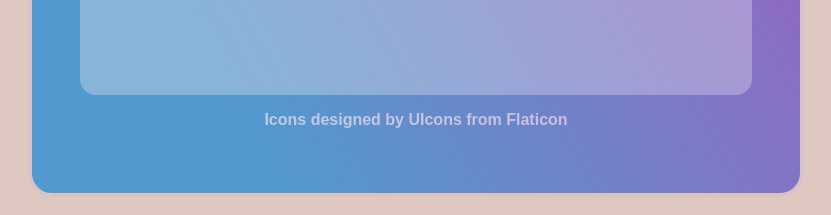
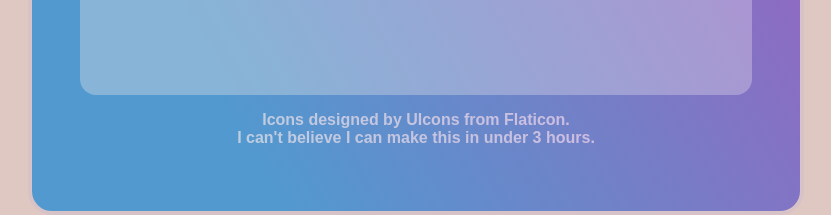
Before and after one commit to TheAmanD/TheAmanD.github.io, a plain HTML site: page index.html in a window 1280 px wide. Shown: the part 669-884 px from the top of the page, without its empty margins (224-1055 px from the left). Drawn offline with nearby package versions, Linux system fonts and the light colour scheme; a web font is replaced by a local one.

Commit message:
Update index.html

```diff
--- a/index.html
+++ b/index.html
@@ -33,6 +33,7 @@
 				<p>YouTube</p>
 			</div></a>
 		</div>
-		<p style="text-align: center;background: linear-gradient(60deg, #BCD0E0 20%, #CFBAE1 80%);-webkit-background-clip: text;-webkit-text-fill-color: transparent;font-family: poppins, sans-serif;font-size: 16px;text-align: center;font-weight: bold;">Icons designed by UIcons from Flaticon</p>
+		<p style="text-align: center;background: linear-gradient(60deg, #BCD0E0 20%, #CFBAE1 80%);-webkit-background-clip: text;-webkit-text-fill-color: transparent;font-family: poppins, sans-serif;font-size: 16px;text-align: center;font-weight: bold;">Icons designed by UIcons from Flaticon.<br>
+		I can't believe I can make this in under 3 hours.</p>
     </body>
 </html>
```
